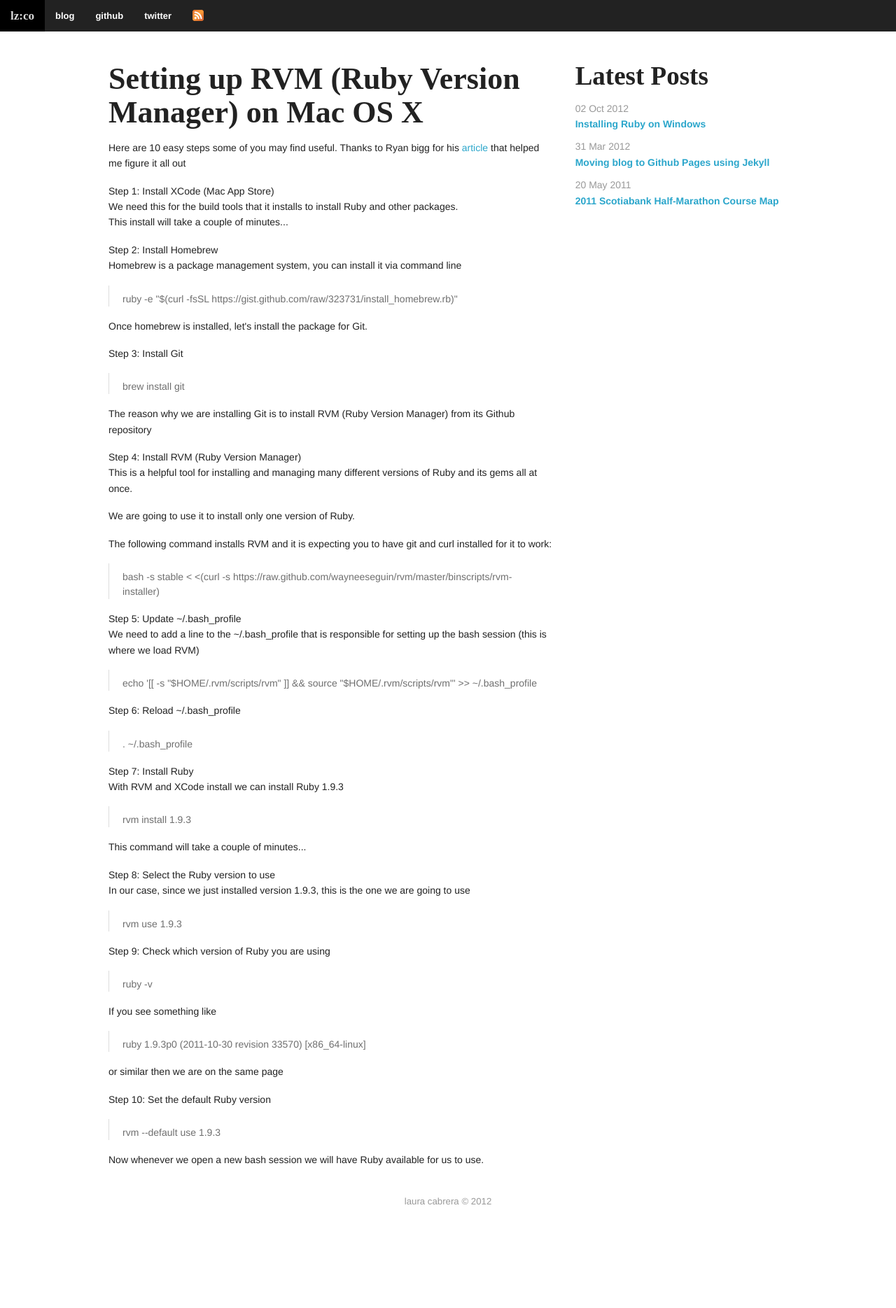
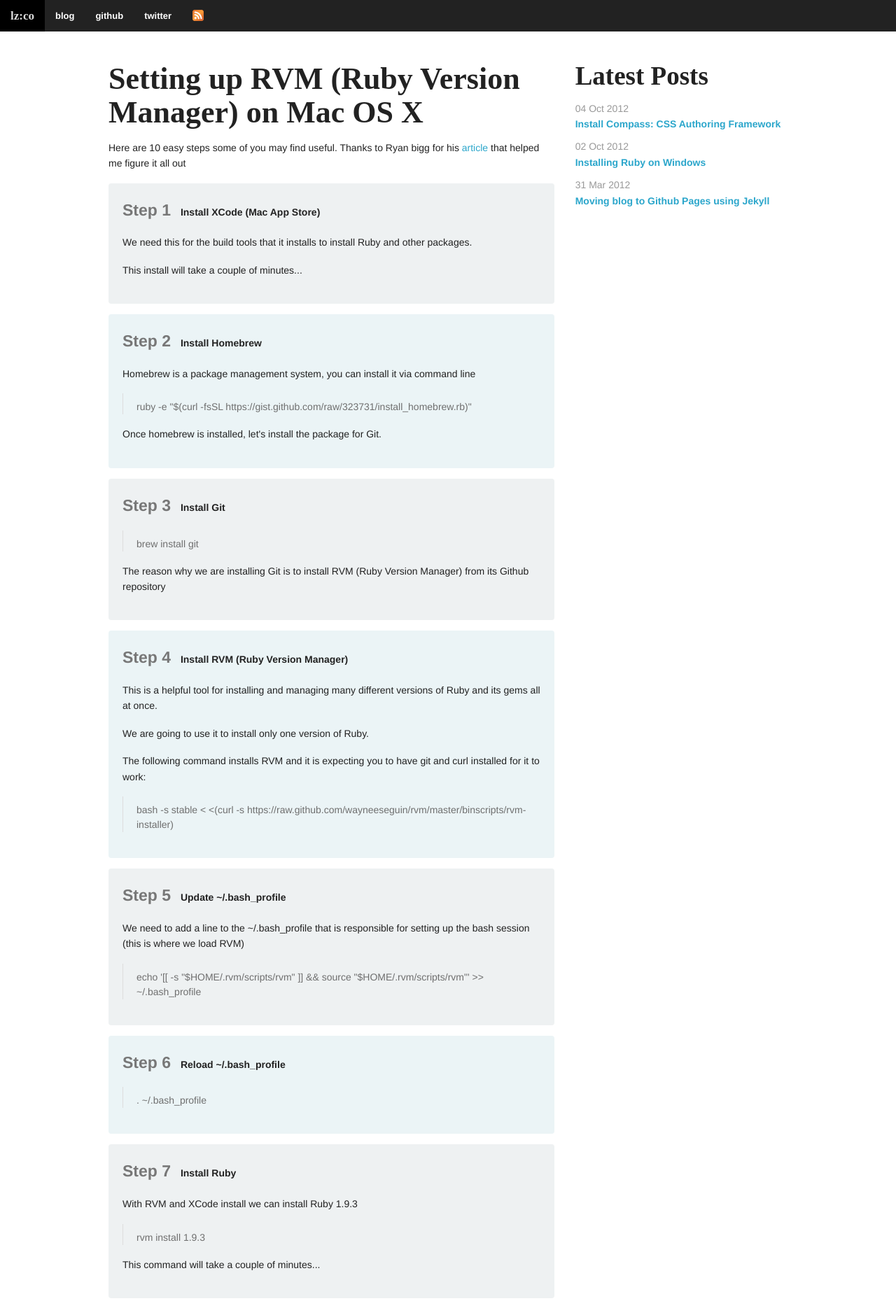
Before and after one commit to lzcabrera/lzcabrera-old.github.com, a Jekyll site: the page built from _posts/2012-10-01-setting-up-rvm-on-mac-os-x.md, in a window 1280 px wide. Shown: the top 1869 px of the page at 70% size. Built offline with Jekyll 4.4.1, drawn with Linux system fonts in a browser that asks for light colours; some web fonts are replaced; Markdown is read by kramdown in place of the engine named in the settings; a script that is not in the unit is left out; comment, search, counter and statistics services are not loaded; before the commit the page ends 1745 px from its top, so only the background shows below that; some of the changed text lies outside the part shown.

Commit message:
new post + posts styles

```diff
--- a/_posts/2012-10-01-setting-up-rvm-on-mac-os-x.md
+++ b/_posts/2012-10-01-setting-up-rvm-on-mac-os-x.md
@@ -7,66 +7,66 @@
 <p>Here are 10 easy steps some of you may find useful. Thanks to Ryan bigg for his <a href="http://ryanbigg.com/2011/06/mac-os-x-ruby-rvm-rails-and-you/">article</a> that helped me figure it all out</p>
 
 <div class="step">
-<p><span>Step 1</span>: Install XCode (Mac App Store)<br/>
-We need this for the build tools that it installs to install Ruby and other packages.<br/>
-This install will take a couple of minutes...</p>
+<p><span>Step 1</span> Install XCode (Mac App Store)</p>
+<p>We need this for the build tools that it installs to install Ruby and other packages.</p>
+<p>This install will take a couple of minutes...</p>
 </div>
 
 <div class="step">
-<p><span>Step 2</span>: Install Homebrew<br/>
-Homebrew is a package management system, you can install it via command line</p>
+<p><span>Step 2</span> Install Homebrew</p>
+<p>Homebrew is a package management system, you can install it via command line</p>
 <blockquote>ruby -e "$(curl -fsSL https://gist.github.com/raw/323731/install_homebrew.rb)"</blockquote>
 <p>Once homebrew is installed, let's install the package for Git.</p>
 </div>
 
 <div class="step">
-<p><span>Step 3</span>: Install Git</p>
+<p><span>Step 3</span> Install Git</p>
 <blockquote>brew install git</blockquote>
 <p>The reason why we are installing Git is to install RVM (Ruby Version Manager) from its Github repository</p>
 </div>
 
 <div class="step">
-<p><span>Step 4</span>: Install RVM (Ruby Version Manager)<br/>
-This is a helpful tool for installing and managing many different versions of Ruby and its gems all at once.</p>
+<p><span>Step 4</span> Install RVM (Ruby Version Manager)</p>
+<p>This is a helpful tool for installing and managing many different versions of Ruby and its gems all at once.</p>
 <p>We are going to use it to install only one version of Ruby.</p>
 <p>The following command installs RVM and it is expecting you to have git and curl installed for it to work:</p>
 <blockquote>bash -s stable &lt; &lt;(curl -s https://raw.github.com/wayneeseguin/rvm/master/binscripts/rvm-installer)</blockquote>
 </div>
 
 <div class="step">
-<p><span>Step 5</span>: Update ~/.bash_profile<br/>
-We need to add a line to the ~/.bash_profile that is responsible for setting up the bash session (this is where we load RVM)</p>
+<p><span>Step 5</span> Update ~/.bash_profile</p>
+<p>We need to add a line to the ~/.bash_profile that is responsible for setting up the bash session (this is where we load RVM)</p>
 <blockquote>echo '[[ -s "$HOME/.rvm/scripts/rvm" ]] &amp;&amp; source "$HOME/.rvm/scripts/rvm"' >> ~/.bash_profile </blockquote>
 </div>
 
 <div class="step">
-<p><span>Step 6</span>: Reload ~/.bash_profile</p>
+<p><span>Step 6</span> Reload ~/.bash_profile</p>
 <blockquote>. ~/.bash_profile</blockquote>
 </div>
 
 <div class="step">
-<p><span>Step 7</span>: Install Ruby<br/>
-With RVM and XCode install we can install Ruby 1.9.3</p>
+<p><span>Step 7</span> Install Ruby</p>
+<p>With RVM and XCode install we can install Ruby 1.9.3</p>
 <blockquote>rvm install 1.9.3</blockquote>
 <p>This command will take a couple of minutes...</p>
 </div>
 
 <div class="step">
-<p><span>Step 8</span>: Select the Ruby version to use<br/>
-In our case, since we just installed version 1.9.3, this is the one we are going to use</p>
+<p><span>Step 8</span> Select the Ruby version to use</p>
+<p>In our case, since we just installed version 1.9.3, this is the one we are going to use</p>
 <blockquote>rvm use 1.9.3</blockquote>
 </div>
 
 <div class="step">
-<p><span>Step 9</span>: Check which version of Ruby you are using</p>
+<p><span>Step 9</span> Check which version of Ruby you are using</p>
 <blockquote>ruby -v</blockquote>
 <p>If you see something like </p>
 <blockquote>ruby 1.9.3p0 (2011-10-30 revision 33570) [x86_64-linux] </blockquote>
-<p>or similar then we are on the same page</p>
+<p>or similar then we are on the same page.</p>
 </div>
 
 <div class="step">
-<p><span>Step 10</span>: Set the default Ruby version</p>
+<p><span>Step 10</span> Set the default Ruby version</p>
 <blockquote>rvm --default use 1.9.3</blockquote>
 <p>Now whenever we open a new bash session we will have Ruby available for us to use.</p>
 </div>
--- /dev/null
+++ b/_posts/2012-10-04-installing-compass-css-authoring-framework.md
@@ -0,0 +1,54 @@
+---
+layout: post
+title: "Install Compass: CSS Authoring Framework"
+---
+
+<p>Compass needs a computer that has ruby installed.</p>
+
+<p>If you have a Mac with Mac OS X then you can follow the steps on my previous post <a href="/2012/10/01/setting-up-rvm-on-mac-os-x.html">Setting up RVM (Ruby Version Manager) on Mac OS X</a>.</p>
+
+<p>If you have are running Windows you can follow the steps on my post <a href="/2012/10/02/installing-ruby-on-windows.html">Setting up Ruby on Windows</a>.</p>
+
+<div class="step">
+<p><span>Step 1</span> Update the ruby gems</p>
+<p>A gem is a packaged Ruby application or library. It has a name and a version. In our case, to our luck, there is compass gem and in order to get the latest version of the compass gem we must run the following command to update the gems library in the system:</p>
+<blockquote>gem update --system</blockquote>
+</div>
+
+<div class="step">
+<p><span>Step 2</span> Install Compass</p>
+<p>Run the following command to install compass</p>
+<blockquote>gem install compass</blockquote>
+</div>
+
+<div class="step">
+<p><span>Step 3</span> Create a compass project</p>
+<blockquote>compass create /path/to/project</blockquote>
+
+<p>This will create a new project with the following folder structure</p>
+<pre>
+/.sass-cache
+config.rb
+/sass
+/stylesheets
+</pre>
+</div>
+
+<div class="step">
+<p><span>Step 4</span> Compile .scss files</p>
+<p>To compile the sassy css stylesheets you run the following command</p>
+<blockquote>compass watch</blockquote>
+<p>within the projects main directory.</p>
+</div>
+
+<p>Now you can edit and add the *.scss files in the sass directory with your text editor. The 'compass watch' process automatically compiles the *.scss files into css in the stylesheets directory whenever they change.</p>
+
+<p>And that's it you have now created your first compass project.</p>
+
+<p>Note:<br/>
+To check the version of compass your project/running is running you can use the following command:</p>
+<blockquote>compass version</blockquote>
+
+<p>Now that you have compass installed, you can refer to my post on how to use Foundation 3 and compass to learn how create responsive websites using sass.</p>
+
+<p>If you want more information on how to setup compass you can go to <a href="http://compass-style.org/install/">http://compass-style.org/install/</a>.</p>
```
Also changed, not shown: _posts/2012-10-02-installing-ruby-on-windows.md (+3 -3 lines), sass/_lzco.scss (+27 -0 lines), stylesheets/app.css.
